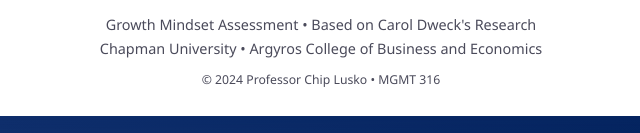
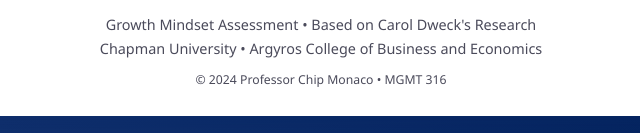
Before and after one commit to MediaWiz99/Growth-Mindset, a plain HTML site: page index.html in a window 1280 px wide. Shown: the part 1766-1899 px from the top of the page, 319-959 px from the left. Drawn offline with nearby package versions, Linux system fonts and the light colour scheme.

Commit message:
Add files via upload

```diff
--- a/index.html
+++ b/index.html
@@ -735,7 +735,7 @@
         <div class="footer">
             <p>Growth Mindset Assessment • Based on Carol Dweck's Research</p>
             <p>Chapman University • Argyros College of Business and Economics</p>
-            <p style="margin-top: 8px; font-size: 0.85em;">© 2024 Professor Chip Lusko • MGMT 316</p>
+            <p style="margin-top: 8px; font-size: 0.85em;">© 2024 Professor Chip Monaco • MGMT 316</p>
         </div>
     </div>
 
```
